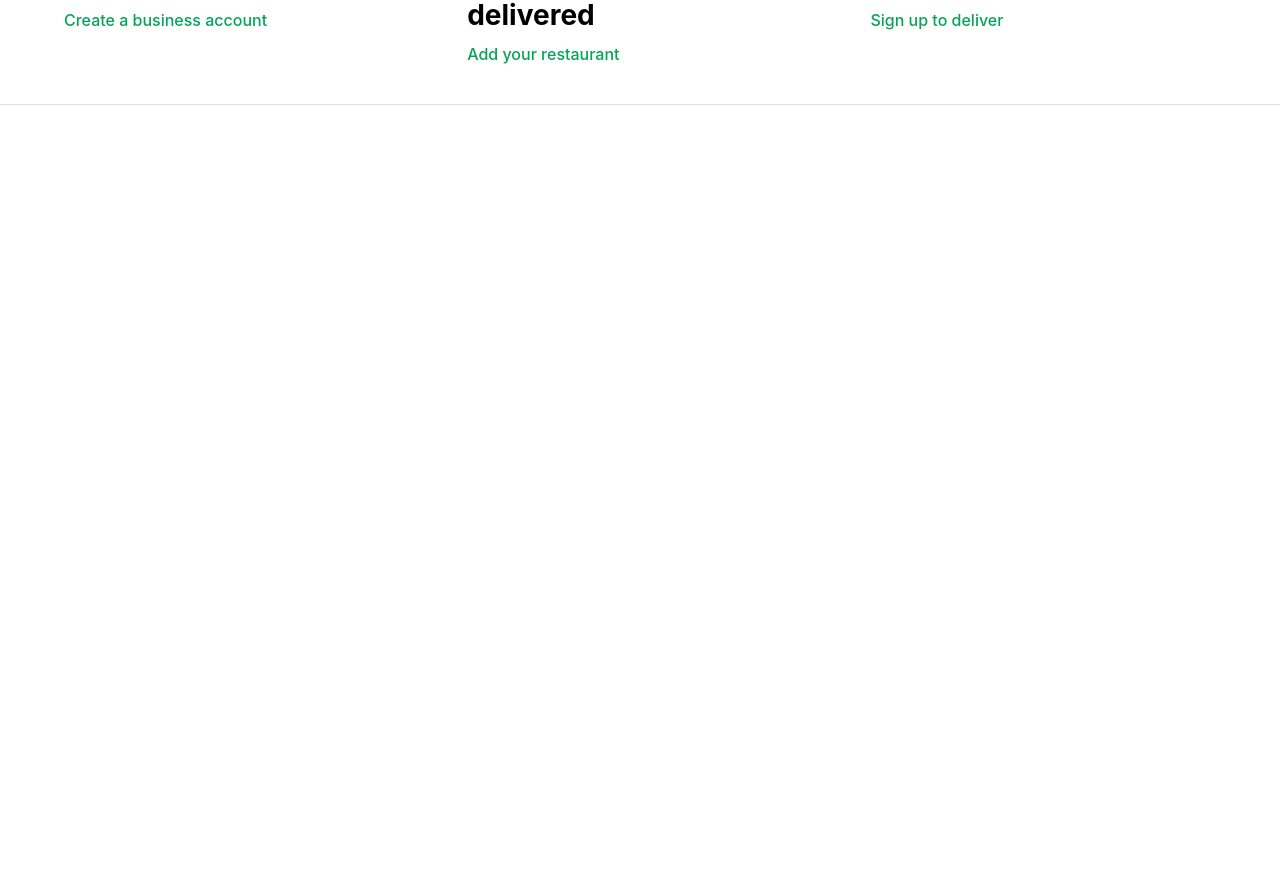
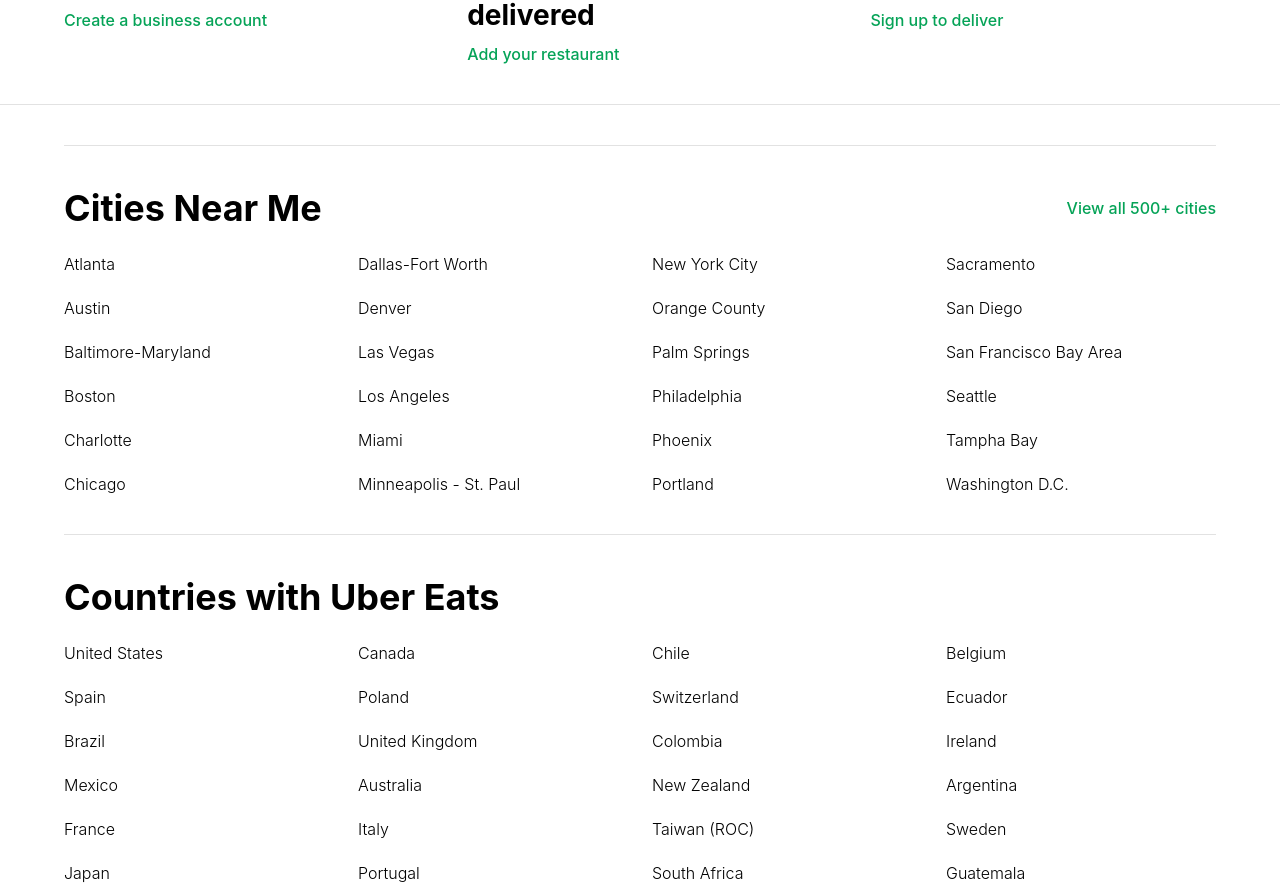
Before and after one commit to gSarciotto/uber-eats-clone, a React (Create React App) app: page / in a window 1280 px wide. Shown: the part 1085-1968 px from the top of the page. Before the commit the page ends 1190 px from the top, so only its background shows below. Built offline with nearby package versions, Linux system fonts and the light colour scheme.

Commit message:
Created TextList

```diff
--- a/src/App.tsx
+++ b/src/App.tsx
@@ -4,8 +4,63 @@
 import Cta from "./components/Cta";
 //import FoodList from "./components/FoodList";
 import Cta2 from "./components/Cta2";
+import TextList from "./components/TextList";
 
 function App(): JSX.Element {
+    const cities: string[] = [
+        "Atlanta",
+        "Dallas-Fort Worth",
+        "New York City",
+        "Sacramento",
+        "Austin",
+        "Denver",
+        "Orange County",
+        "San Diego",
+        "Baltimore-Maryland",
+        "Las Vegas",
+        "Palm Springs",
+        "San Francisco Bay Area",
+        "Boston",
+        "Los Angeles",
+        "Philadelphia",
+        "Seattle",
+        "Charlotte",
+        "Miami",
+        "Phoenix",
+        "Tampha Bay",
+        "Chicago",
+        "Minneapolis - St. Paul",
+        "Portland",
+        "Washington D.C."
+    ];
+
+    const countries: string[] = [
+        "United States",
+        "Canada",
+        "Chile",
+        "Belgium",
+        "Spain",
+        "Poland",
+        "Switzerland",
+        "Ecuador",
+        "Brazil",
+        "United Kingdom",
+        "Colombia",
+        "Ireland",
+        "Mexico",
+        "Australia",
+        "New Zealand",
+        "Argentina",
+        "France",
+        "Italy",
+        "Taiwan (ROC)",
+        "Sweden",
+        "Japan",
+        "Portugal",
+        "South Africa",
+        "Guatemala"
+    ];
+
     return (
         <div>
             <Header />
@@ -14,6 +69,13 @@
                 //<FoodList title="Food Delivery in San Francisco Bay Area" />
             }
             <Cta2 />
+            <TextList
+                title="Cities Near Me"
+                additionalText="View all 500+ cities"
+                textArray={cities}
+            />
+
+            <TextList title="Countries with Uber Eats" textArray={countries} />
         </div>
     );
 }
--- /dev/null
+++ b/src/components/TextList/index.tsx
@@ -0,0 +1,34 @@
+import React from "react";
+
+import "./styles.css";
+
+interface TextListProps {
+    title: string;
+    additionalText?: string;
+    textArray: string[];
+}
+
+const TextList: React.FC<TextListProps> = (props: TextListProps) => {
+    return (
+        <section className="text-list-section">
+            <hr className="section-divider" />
+            <div>
+                <h2>{props.title}</h2>
+                {props.additionalText && (
+                    <a href="#" className="text-list-additional-text">
+                        {props.additionalText}
+                    </a>
+                )}
+            </div>
+            <ul>
+                {props.textArray.map((text) => (
+                    <li key={text}>
+                        <a href="#">{text}</a>
+                    </li>
+                ))}
+            </ul>
+        </section>
+    );
+};
+
+export default TextList;
--- /dev/null
+++ b/src/components/TextList/styles.css
@@ -0,0 +1,58 @@
+.text-list-section {
+    padding-left: var(--global-padding);
+    padding-right: var(--global-padding);
+}
+
+.text-list-section a {
+    text-decoration: none;
+}
+
+.text-list-section > div {
+    width: 100%;
+
+    display: flex;
+    justify-content: space-between;
+    align-items: center;
+}
+
+.text-list-section h2 {
+    margin: 0;
+}
+
+.text-list-additional-text {
+    color: var(--text-green);
+    font-weight: 500;
+}
+
+.text-list-section ul {
+    list-style: none;
+    margin-top: 24px;
+    padding: 0;
+
+    display: grid;
+    grid-template-columns: repeat(2, 1fr);
+    gap: 1.25rem;
+    grid-auto-flow: row;
+}
+
+.text-list-section li > a {
+    color: black;
+    font-weight: 300;
+}
+
+@media(min-width: 768px) {
+    .text-list-section h2 {
+        font-size: var(--section-title-font-size);
+    }
+
+    .text-list-section ul {
+        grid-template-columns: repeat(3, 1fr);
+        gap: 1.5rem;
+    }
+}
+
+@media(min-width: 992px){
+    .text-list-section ul {
+        grid-template-columns: repeat(4, 1fr);
+    }
+}
--- a/src/index.css
+++ b/src/index.css
@@ -2,6 +2,7 @@
     --text-primary: #000000;
     --background-primary: #FFFFFF;
     --background-button: rgb(240, 240, 240);
+    --divider-color: rgb(226, 226, 226);
 
     --text-green: rgb(5, 163, 87);
 
@@ -13,6 +14,7 @@
 
     /*font sizes*/
     --text-sm: 0.875rem;
+    --section-title-font-size: 2.25rem;
 
     /*font weight*/
     --text-bold: 700;
@@ -38,3 +40,10 @@
     -webkit-font-smoothing: antialiased;
     -moz-osx-font-smoothing: grayscale;
 }
+
+.section-divider {
+    margin: 40px 0;
+    height: 1px;
+    background-color: var(--divider-color);
+    border: 0px solid var(--divider-color);
+}
```
